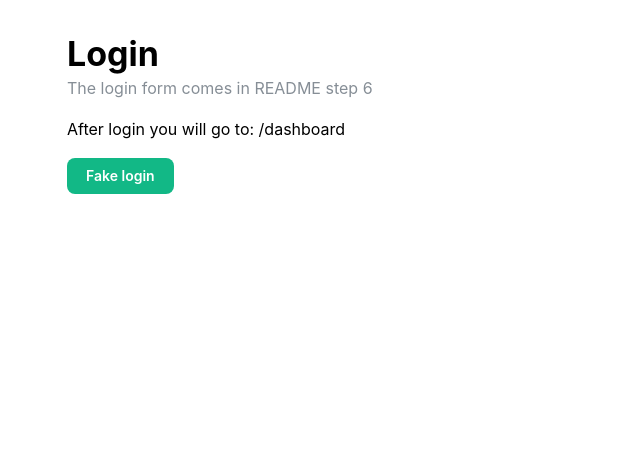
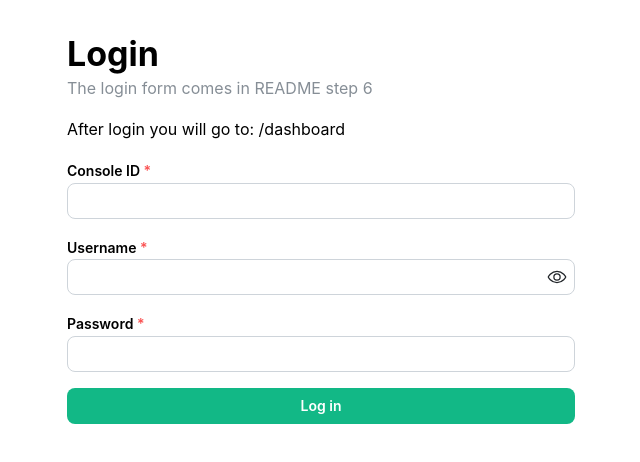
Before and after one commit to jahid-csedu/iam-forntend, a React (Vite) app in the folder apps/console/: page /login in a window 1280 px wide. Shown: the top 462 px of the page, without its empty margins (319-959 px from the left). Built offline with nearby package versions, Linux system fonts and the light colour scheme; no server answers.

Commit message:
Plain controlled login form (lesson 5.1)

```diff
--- a/apps/console/src/pages/LoginPage.tsx
+++ b/apps/console/src/pages/LoginPage.tsx
@@ -1,12 +1,19 @@
-import { Button, Container, Text, Title } from '@mantine/core'
+import { Button, Container, PasswordInput, Stack, Text, TextInput, Title } from '@mantine/core'
 import { useSearchParams } from 'react-router'
 import { safeReturnTo } from '../routing/returnTo'
-import { useSession } from '../session/SessionContext'
+import { useState, type SubmitEvent } from 'react'
 
 function LoginPage() {
+    const [clientId, setClientId] = useState('')
+    const [username, setUsername] = useState('')
+    const [password, setPassword] = useState('')
     const [searchParams] = useSearchParams()
     const returnTo = safeReturnTo(searchParams.get('returnTo'))
-    const { login } = useSession()
+
+    const handleSubmit = (event: SubmitEvent<HTMLFormElement>) => {
+        event.preventDefault()
+        console.log({ clientId, username, password })
+    }
 
     return (
         <Container size="xs" py="xl">
@@ -14,9 +21,29 @@ function LoginPage() {
             <Title order={1}>Login</Title>
             <Text c="dimmed">The login form comes in README step 6</Text>
             <Text mt="md">After login you will go to: {returnTo}</Text>
-            <Button mt="md" onClick={() => login('fake-access', 'fake-refresh', 'console-1')}>
-                Fake login
-            </Button>
+            <form onSubmit={handleSubmit}>
+                <Stack mt="md">
+                    <TextInput
+                        label="Console ID"
+                        value={clientId}
+                        onChange={(event) => setClientId(event.currentTarget.value)}
+                        required
+                    />
+                    <PasswordInput
+                        label="Username"
+                        value={username}
+                        onChange={(event) => setUsername(event.currentTarget.value)}
+                        required
+                    />
+                    <TextInput
+                        label="Password"
+                        value={password}
+                        onChange={(event) => setPassword(event.currentTarget.value)}
+                        required
+                    />
+                    <Button type="submit">Log in</Button>
+                </Stack>
+            </form>
         </Container>
     )
 }
```
Also changed, not shown: 1 other file (tests, documents, lock files or other folders).
